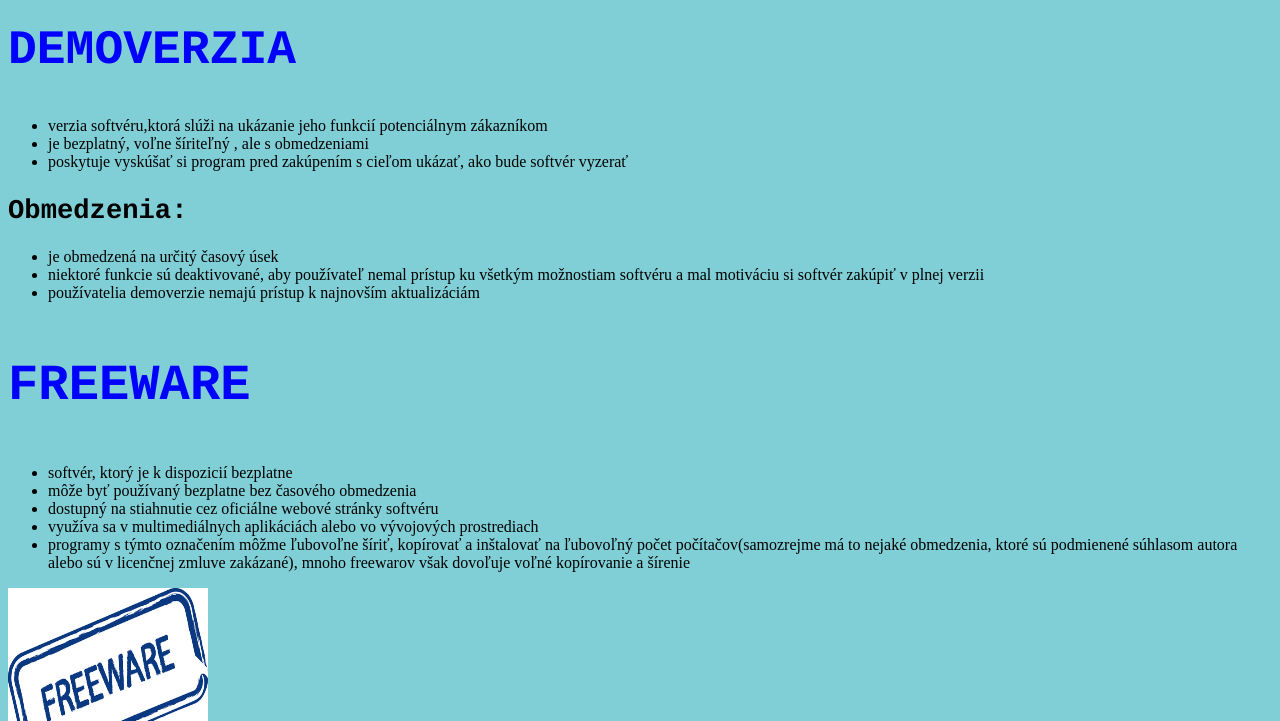
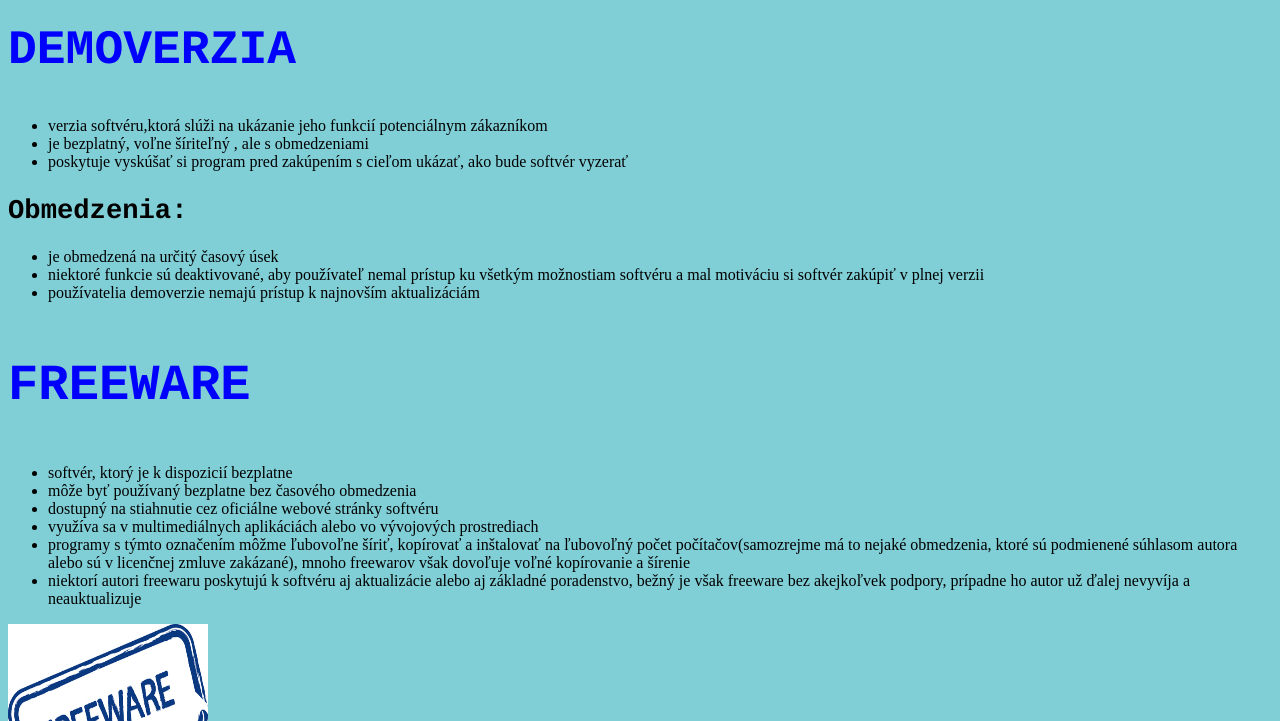
Before and after one commit to Maria2008-sys/RP, a plain HTML site: page index.html in a window 1280 px wide. Shown: the part 79-800 px from the top of the page. Drawn offline with Linux system fonts and the light colour scheme.

Commit message:
Update index.html

```diff
--- a/index.html
+++ b/index.html
@@ -26,6 +26,7 @@
 		<li> dostupný na stiahnutie cez oficiálne webové stránky softvéru </li>
 		<li> využíva sa v multimediálnych aplikáciách alebo vo vývojových prostrediach 			</li>
 		<li> programy s týmto označením môžme ľubovoľne šíriť, kopírovať a inštalovať na  		ľubovoľný počet počítačov(samozrejme má to nejaké obmedzenia, ktoré sú podmienené súhlasom autora alebo sú v licenčnej zmluve zakázané), mnoho freewarov však dovoľuje voľné kopírovanie a šírenie</li>
+		<li> niektorí autori freewaru poskytujú k softvéru aj aktualizácie alebo aj základné poradenstvo, bežný je však freeware bez akejkoľvek podpory, prípadne ho autor už ďalej nevyvíja a neauktualizuje</li>
 	</ul></p>
 	<img src ="Freeware/freeware.jpg" alt="Obrázok" width="200" height="180">
 	<h4 style="font-size:270%;"><font face = Courier New><h4 style="color:blue">SLOBODNÝ A 	OTVORENÝ SYSTÉM</font></h4></h4>
```
